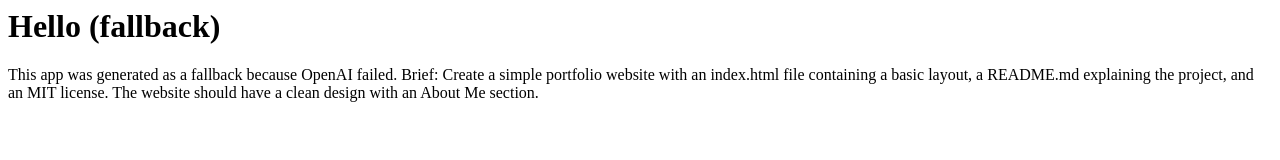
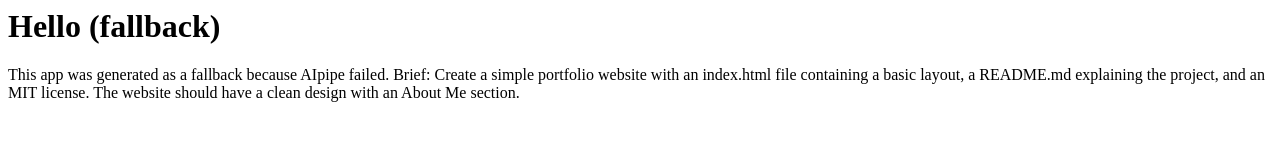
Before and after one commit to nehamahagaonkar/simple-portfolio-website, a plain HTML site: page index.html in a window 1280 px wide. Drawn offline with Linux system fonts and the light colour scheme.

Commit message:
Add/Update index.html

```diff
--- a/index.html
+++ b/index.html
@@ -2,6 +2,6 @@
   <head><title>Fallback App</title></head>
   <body>
     <h1>Hello (fallback)</h1>
-    <p>This app was generated as a fallback because OpenAI failed. Brief: Create a simple portfolio website with an index.html file containing a basic layout, a README.md explaining the project, and an MIT license. The website should have a clean design with an About Me section.</p>
+    <p>This app was generated as a fallback because AIpipe failed. Brief: Create a simple portfolio website with an index.html file containing a basic layout, a README.md explaining the project, and an MIT license. The website should have a clean design with an About Me section.</p>
   </body>
 </html>
```
